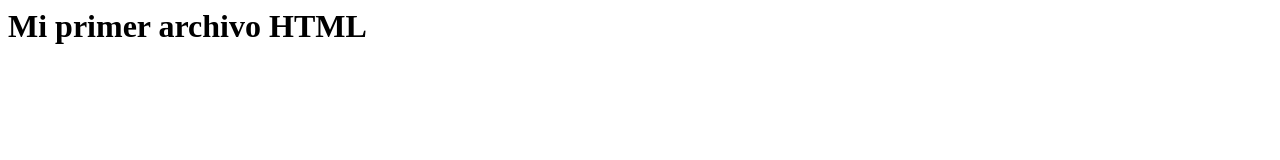
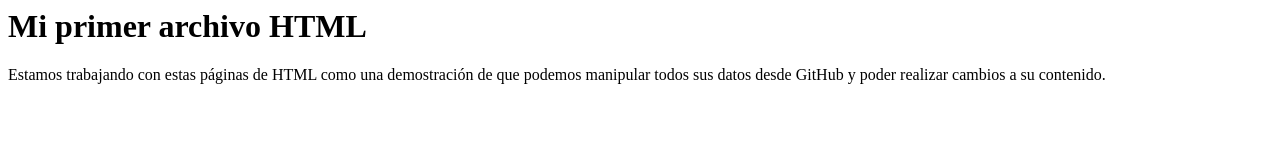
Before and after one commit to MGP-B/miPrimerRepositorio, a plain HTML site: page index.html in a window 1280 px wide. Drawn offline with Linux system fonts and the light colour scheme.

Commit message:
index.html

```diff
--- a/index.html
+++ b/index.html
@@ -2,6 +2,7 @@
     <head>
     </head>
     <body>
-        <h1> Mi primer archivo HTML</h1>
+            <h1> Mi primer archivo HTML</h1>
+            <p>Estamos trabajando con estas páginas de HTML como una demostración de que podemos manipular todos sus datos desde GitHub y poder realizar cambios a su contenido. </p>
     </body>
 </html>
```
